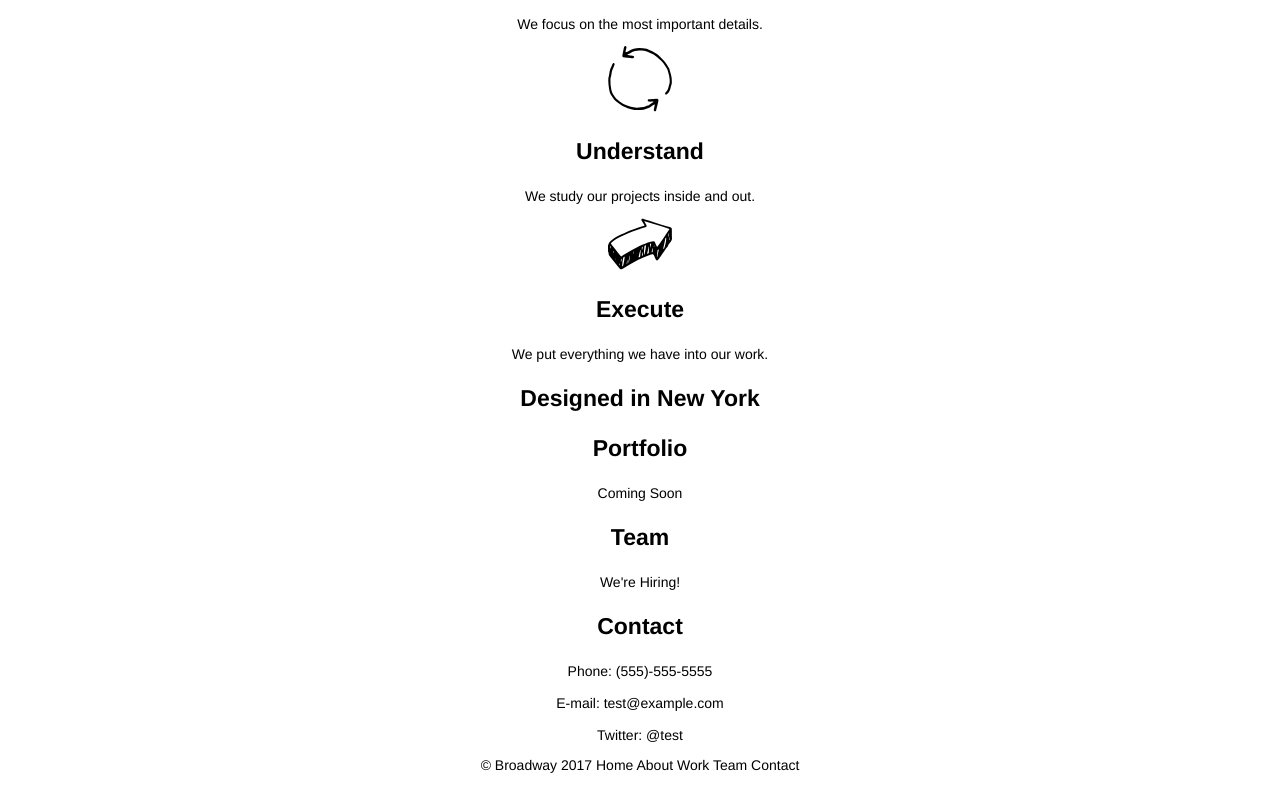
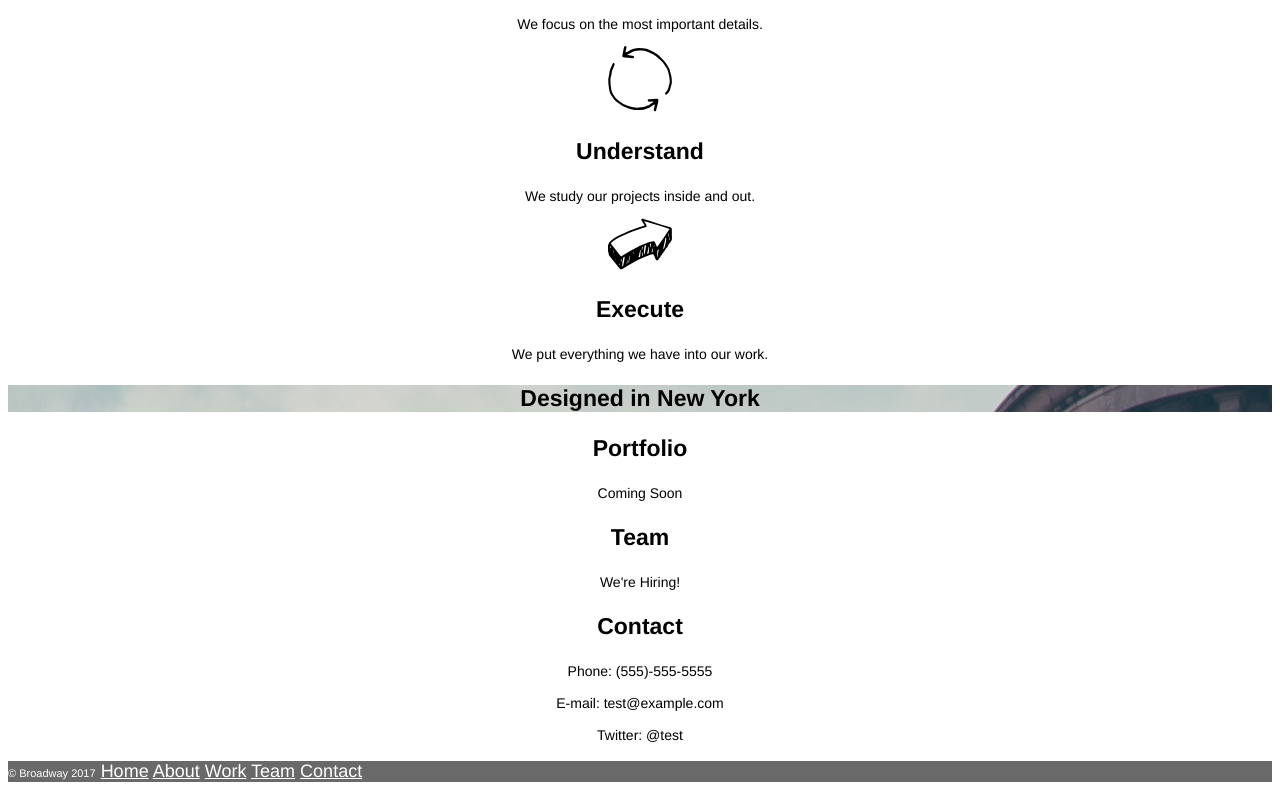
Before and after one commit to shirleyxx100/Broadway, a plain HTML site: page index.html in a window 1280 px wide. Shown: the part 534-1334 px from the top of the page. Drawn offline with Linux system fonts and the light colour scheme.

Commit message:
Before finish.

```diff
--- a/index.html
+++ b/index.html
@@ -52,7 +52,7 @@
 
     <!-- Designed in New York -->
     <div>
-      <h3>Designed in New York</h3>
+      <h3 class="newyork">Designed in New York</h3>
 
       <!-- Portfolio -->
 
@@ -78,9 +78,9 @@
     </div>
 
     <!-- footer -->
-    <footer>
-      <p>&copy; Broadway 2017 Home About Work Team Contact</p>
-    </footer>
+    <div class="footer">
+      <p><span class="copyright">&copy; Broadway 2017</span> <a href="#">Home</a> <a href="#">About</a> <a href="#">Work</a> <a href="#">Team</a> <a href="#">Contact</a></p>
+    </div>
 
   </body>
 </html>
--- a/resources/css/style.css
+++ b/resources/css/style.css
@@ -22,6 +22,8 @@ li {
   padding-top: 14px;
 }
 
+/* link color */
+
 a:link {
     color: white;
 }
@@ -43,3 +45,20 @@ h3 {
 p {
   font-size: 14px;
 }
+
+.newyork {
+  background-image: url("../../resources/images/the-flatiron-building.png");
+  background-repeat: no-repeat;
+  background-size: auto;
+}
+
+.footer p {
+  color: white;
+  text-align: left;
+  font-size: 18px;
+  background-color: dimgray;
+}
+
+.copyright {
+  font-size: 11px;
+}
```
